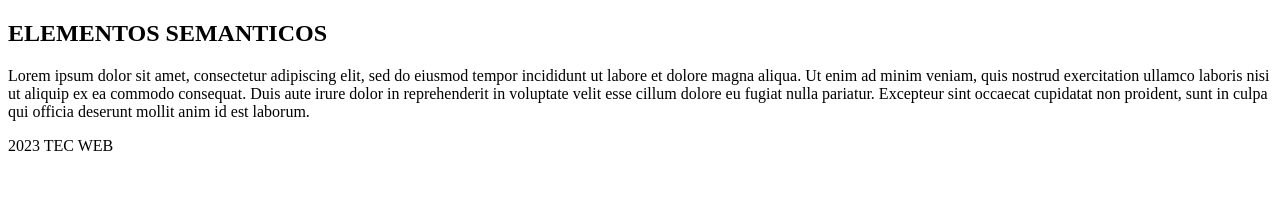
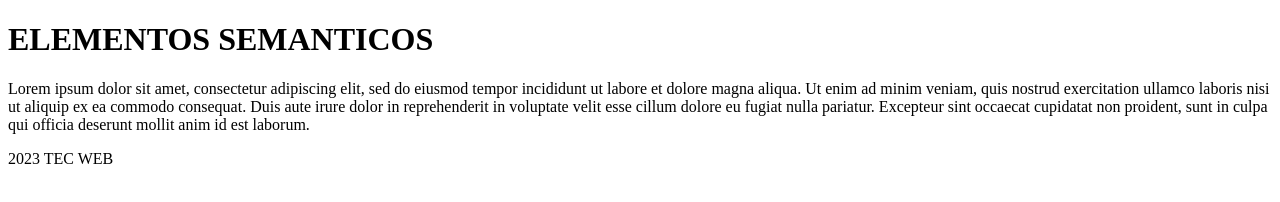
Before and after one commit to JoseCarlosLP/Elementos-Semanticos, a plain HTML site: page index.html in a window 1280 px wide. Drawn offline with Linux system fonts and the light colour scheme.

Commit message:
Se cambio el h2 por un h1

```diff
--- a/index.html
+++ b/index.html
@@ -9,7 +9,7 @@
 </head>
 <body>
     <header>
-        <h2> ELEMENTOS SEMANTICOS </h2>
+        <h1> ELEMENTOS SEMANTICOS </h1>
     </header>
 <main>
     <p> Lorem ipsum dolor sit amet, consectetur adipiscing elit, sed do eiusmod tempor incididunt ut labore et dolore
@@ -18,7 +18,6 @@
         pariatur. Excepteur sint occaecat cupidatat non proident, sunt in culpa qui officia deserunt mollit anim
         id est laborum.</p>
 </main>
-    </div>
     <footer>
         <p> 2023 TEC WEB</p>
     </footer>
```
